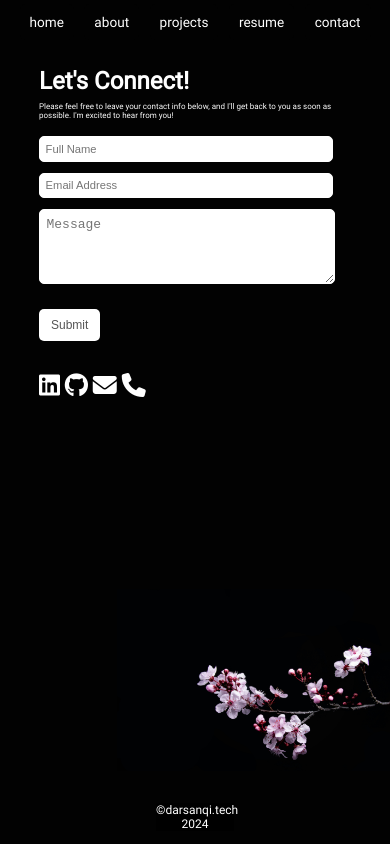
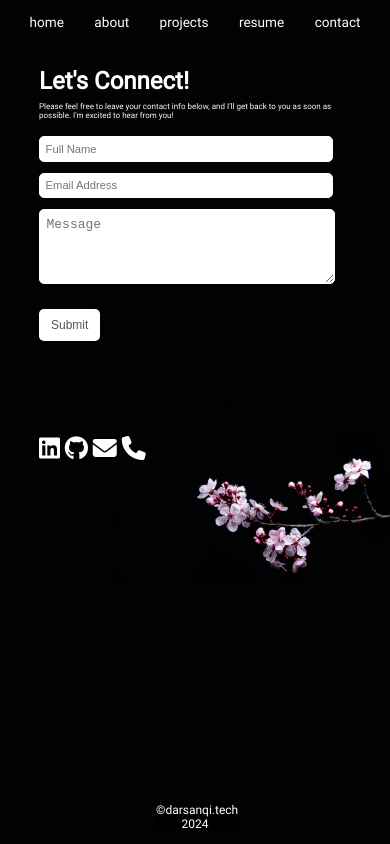
Before and after one commit to DarsanQi/darsanqi.github.io, a React (Create React App) app in the folder my-app/: page /contact in a window 390 px wide. Built offline with nearby package versions, Linux system fonts and the light colour scheme.

Commit message:
minor adjustments to home and contact page

```diff
--- a/my-app/src/Subpages/js_components/Projects.js
+++ b/my-app/src/Subpages/js_components/Projects.js
@@ -39,7 +39,7 @@ const completed_projects = [
   },
   {
     title: "Personal Portfolio Website",
-    image: "/assets/project_assets/Nios_Orbit_Screenshot.png",
+    image: "/assets/background_images/contact_flower.jpg",
     description: "A personal portfolio website built using React. The creation of this website involved the self learning of React, HTML, CSS, and JavaScript, and Blender. The website is hosted on GitHub Pages.",
     github: "https://github.com/DarsanQi/NIOS-II-Rocket-Flight-Path-Simulator"
   },
--- a/my-app/src/Subpages/styling/About.css
+++ b/my-app/src/Subpages/styling/About.css
@@ -87,6 +87,7 @@
 
   #about {
     background-color: transparent;
+    margin-left: 0;
   }
 
   .about-greeting h1 {
--- a/my-app/src/Subpages/styling/Contact.css
+++ b/my-app/src/Subpages/styling/Contact.css
@@ -5,7 +5,6 @@
     color: #fff;
     overflow-y: auto; /* Ensure no overflow */
     height: 85vh; /* Make sure the section takes up the full viewport height */
-
   }
 
   .contact-background-image {
@@ -23,7 +22,6 @@
     opacity: 1;
     overflow-y: hidden;
   }
-
 
   .contact-container {
     margin-left: 8%;
@@ -104,8 +102,6 @@
     margin-top: 1em;
   }
 
-
-
   .contact-form-container button:hover,
   .contact-form-container .schedule-meeting-button:hover {
     background-color: #555;
@@ -147,7 +143,7 @@
     }
 
     .contact-background-image {
-      bottom: -20%;
+      bottom: 5%;
     }
 
     .contact-container {
@@ -195,7 +191,7 @@
     }
 
     .contact-form-container contact-buttons {
-      margin-top: 10%;
+      margin-top: 30%;
       font-size: 1.5em;
     }
     .contact-form-container contact-buttons a {
--- a/my-app/src/Subpages/styling/Home.css
+++ b/my-app/src/Subpages/styling/Home.css
@@ -83,7 +83,7 @@
 @media (max-width: 768px) {
   #home {
     padding-left: 0%;
-    margin-left: 5%;
+    margin-left: 0%;
   }
 
   .home-background-image {
```
